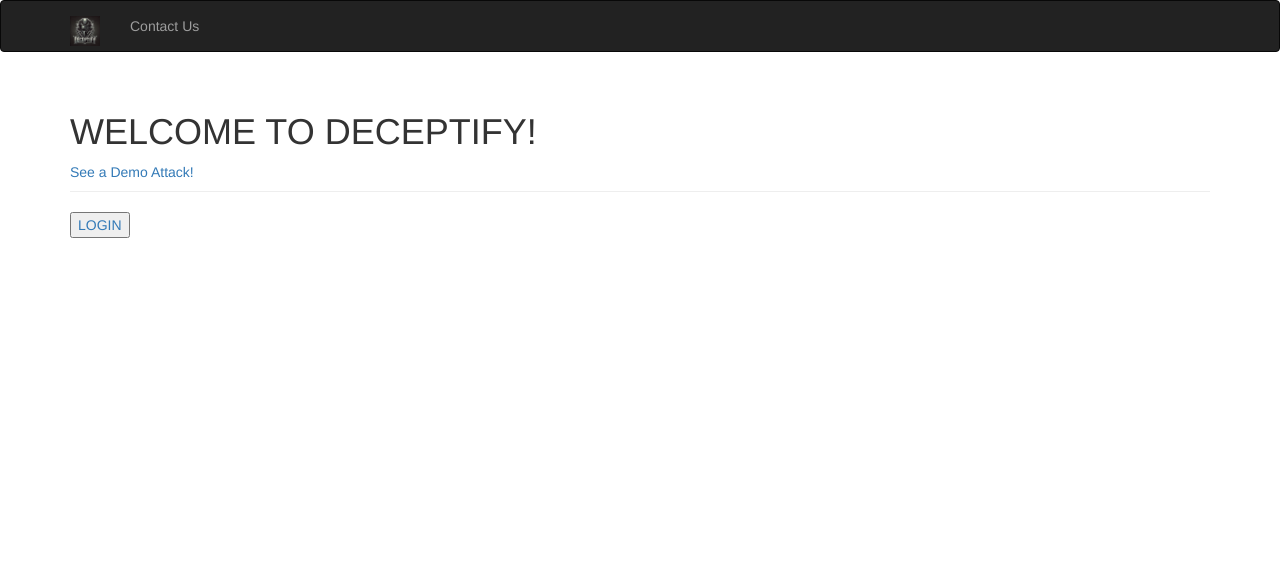
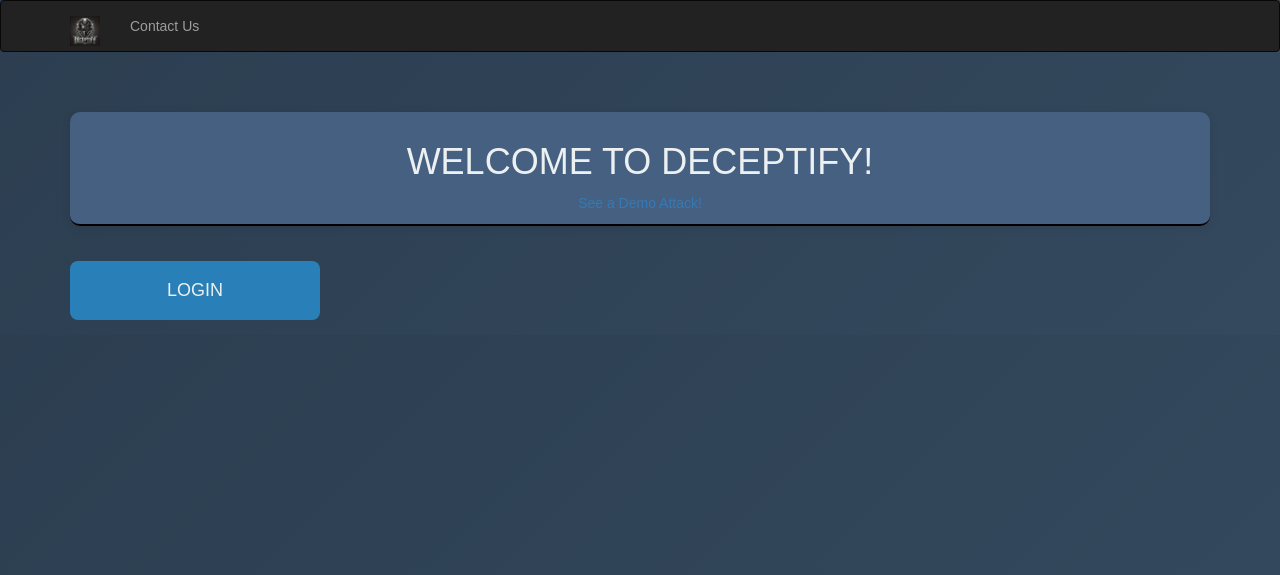
Before and after one commit to an1604/Deceptify, a Flask app: page / in a window 1280 px wide. Shown: the top 575 px of the page. Run offline with Flask 3, Linux system fonts and the light colour scheme; some libraries are stand-ins or nearby versions.

Commit message:
updated css

```diff
--- a/app/templates/base.html
+++ b/app/templates/base.html
@@ -1,6 +1,140 @@
 {% extends "bootstrap/base.html" %}
 
 {% block title %}Deceptify{% endblock %}
+
+{% block styles %}
+    {{ super() }} <!-- This line ensures that the CSS from base.html is also included -->
+    <link rel="stylesheet" href="{{ url_for('static', filename='index.css') }}">
+    <style>
+        body {
+            font-family: Arial, sans-serif;
+            background: linear-gradient(135deg, #2c3e50, #34495e); /* Adds a gradient from dark blue to lighter blue-gray */
+            margin: 0;
+            padding: 0;
+            line-height: 1.6;
+    color: #ecf0f1;
+        }
+
+.page-header {
+    padding: 10px;
+    background-color: #466081; /* Dark background color for header */
+    color: #ecf0f1; /* White text color for contrast */
+    text-align: center; /* Center the text in the header */
+    border-bottom: 2px solid #000000; /* Add a blue border at the bottom */
+    border-radius: 10px; /* Slight rounding on the corners */
+    box-shadow: 0 2px 10px rgba(0, 0, 0, 0.1); /* Add a subtle shadow */
+}
+
+/* Content Button Styles */
+.container button[type="button"] {
+    width: 250px;
+    background-color: #2980b9; /* Darker gray for buttons */
+    border: none; /* Remove default button borders */
+    color: #ecf0f1; /* White text color */
+    padding: 15px 30px; /* Padding for button */
+    text-align: center; /* Center text */
+    text-decoration: none; /* Remove underline from text */
+    font-size: 18px; /* Set font size */
+    margin: 15px 0; /* Small margin for buttons */
+    cursor: pointer; /* Pointer cursor on hover */
+    border-radius: 8px; /* Rounded corners */
+}
+
+.container button[type="button"]:hover {
+    background-color: #1abc9c; /* Darker blue on hover */
+}
+
+/* Centering Buttons and Flexbox Container */
+div[style*="display: flex"] {
+    display: flex;
+    justify-content: center;
+    align-items: center;
+    height: 100vh; /* Full height of viewport */
+}
+.container form {
+    background-color: #466081; /* Darker blue-gray background */
+    padding: 30px 40px; /* Increased padding for a more spacious look */
+    border-radius: 15px; /* More rounded corners */
+    box-shadow: 0 4px 15px rgba(0, 0, 0, 0.3); /* Stronger shadow for depth */
+    max-width: 600px; /* Constrain the form width */
+    margin: 30px auto; /* Center the form horizontally with more space above */
+    border: 1px solid #2c3e50; /* Darker border around the form */
+}
+
+/* Form Group Styles */
+.form-group {
+    margin-bottom: 20px; /* Increase space between form groups */
+}
+
+/* Label Styles */
+.form-group label {
+    display: block;
+    margin-bottom: 8px; /* Increased spacing below labels */
+    font-weight: bold;
+    color: #ecf0f1; /* Light text color */
+    font-size: 14px; /* Slightly larger font size */
+}
+
+/* Input Styles */
+.form-control {
+    width: 100%;
+    padding: 12px 15px; /* Increased padding for inputs */
+    font-size: 15px; /* Slightly larger font size */
+    border: 1px solid #2c3e50; /* Darker border for inputs */
+    border-radius: 8px; /* Rounded corners for inputs */
+    box-sizing: border-box;
+    background-color: #2c3e50; /* Dark background for inputs */
+    color: #ecf0f1; /* Light text color inside inputs */
+    transition: all 0.3s ease; /* Smooth transition for focus effects */
+}
+
+/* Input Focus Styles */
+.form-control:focus {
+    border-color: #1abc9c; /* Light greenish-blue border on focus */
+    outline: none;
+    box-shadow: 0 0 8px rgba(26, 188, 156, 0.5); /* Subtle glow on focus */
+    background-color: #34495e; /* Slightly lighter background when focused */
+}
+
+/* Submit Button */
+#submit {
+    background-color: #1abc9c; /* Bright greenish-blue background */
+    color: white;
+    border: none;
+    padding: 12px 20px; /* Increase padding for a larger button */
+    font-size: 16px;
+    border-radius: 8px; /* Rounded corners */
+    cursor: pointer;
+    transition: background-color 0.3s ease; /* Smooth transition for hover effect */
+    width: 100%; /* Make the submit button full width */
+    box-shadow: 0 2px 5px rgba(0, 0, 0, 0.3); /* Add a shadow to the button */
+}
+
+#submit:hover {
+    background-color: #16a085; /* Darker shade on hover */
+}
+
+/* Placeholder Text */
+.form-control::placeholder {
+    color: #95a5a6; /* Lighter gray for placeholder text */
+    font-style: italic; /* Italicize the placeholder text */
+}
+
+/* Optional: Add subtle animations */
+@keyframes input-glow {
+    from {
+        box-shadow: 0 0 5px rgba(0, 123, 255, 0.5);
+    }
+    to {
+        box-shadow: 0 0 8px rgba(0, 123, 255, 0.75);
+    }
+}
+
+.form-control:focus {
+    animation: input-glow 0.5s ease-in-out forwards;
+}
+    </style>
+{% endblock %}
 
 {% block navbar %}
     <div class="navbar navbar-inverse" role="navigation">
--- a/app/templates/index.html
+++ b/app/templates/index.html
@@ -18,12 +18,7 @@
                 <p>{{ session.pop('message') }}</p>
             {% endif %}
         </div>
-        <div style="display: flex; justify-content: center; align-items: center; height: 100vh;">
-            <!--    <a href="{{url_for('main.new_voice_attack')}}">-->
-            <!--        <button type="button">Generate Voice Attack</button>-->
-            <!--    </a>-->
-
-
+    <div style="display: flex; flex-direction: column; justify-content: flex-start; align-items: center; height: 100vh; padding-top: 100px;">
         <a href="{{ url_for('main.new_ai_attack') }}">
             <button type="button">Generate AI attack</button>
         </a>
@@ -35,13 +30,16 @@
         <a href="{{ url_for('main.new_profile') }}">
             <button type="button">Create New Profile</button>
         </a>
+
         <a href="{{ url_for('main.profileview') }}">
             <button type="button">View Profiles</button>
         </a>
+
         <a href="{{ url_for('main.save_exit') }}">
             <button type="button">Save</button>
         </a>
     </div>
+
     {% else %}
         <div>
             <a href="{{ url_for('auth.login') }}">
--- a/app/templates/telegram/telegram_info.html
+++ b/app/templates/telegram/telegram_info.html
@@ -18,7 +18,7 @@
         </li>
         <li>
             3) Extract and save the App-api and App-hash from step 2, and move forward to
-            <a href="{{ url_for('main.telegram_init_client') }}">Authorize and create the client</a> step.
+            <a href="{{ url_for('main.run_telegram_attack') }}">Authorize and create the client</a> step.
         </li>
     </ul>
 {% endblock %}
```
Also changed, not shown: 2 other files. Lines whose indentation alone changed are shown as unchanged.
